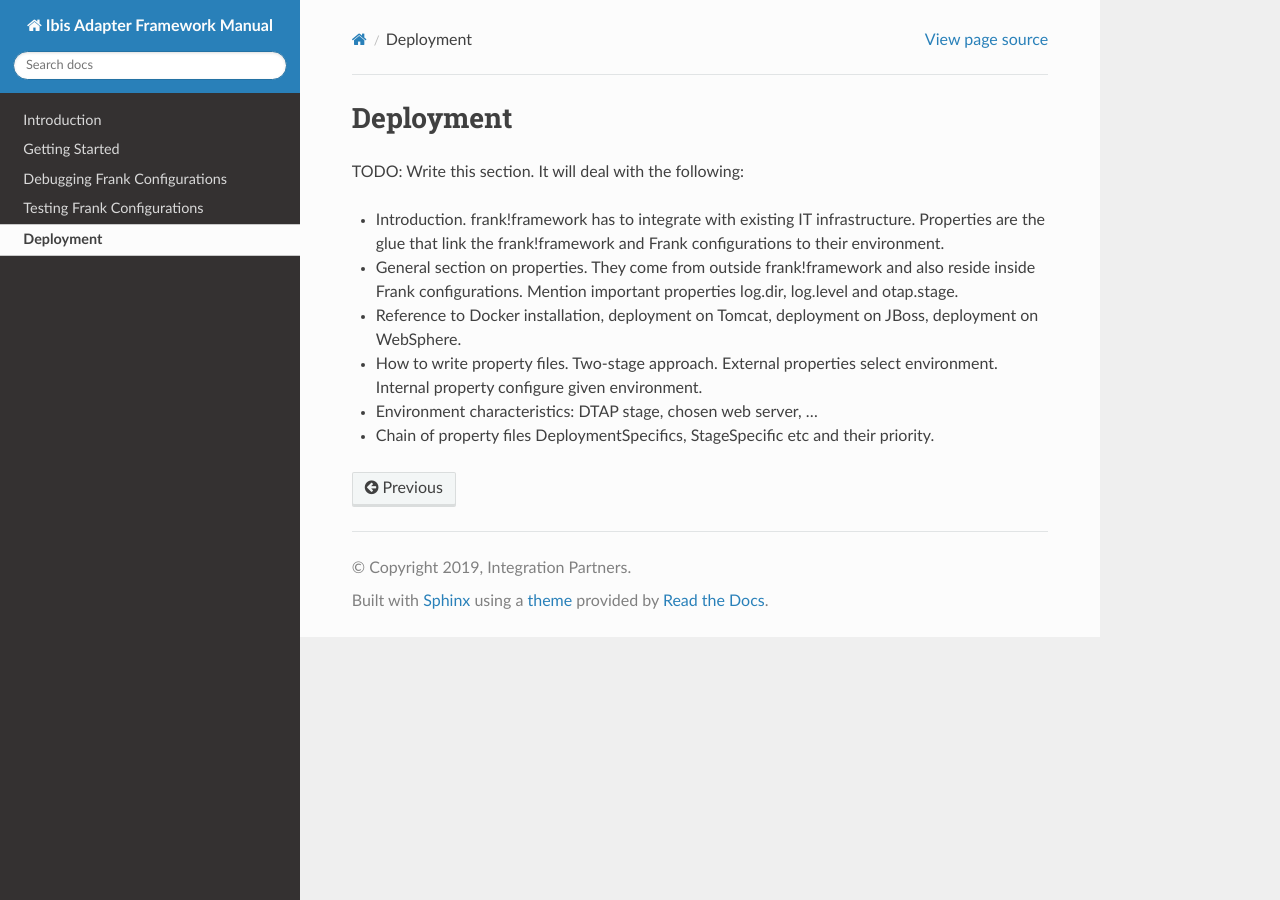
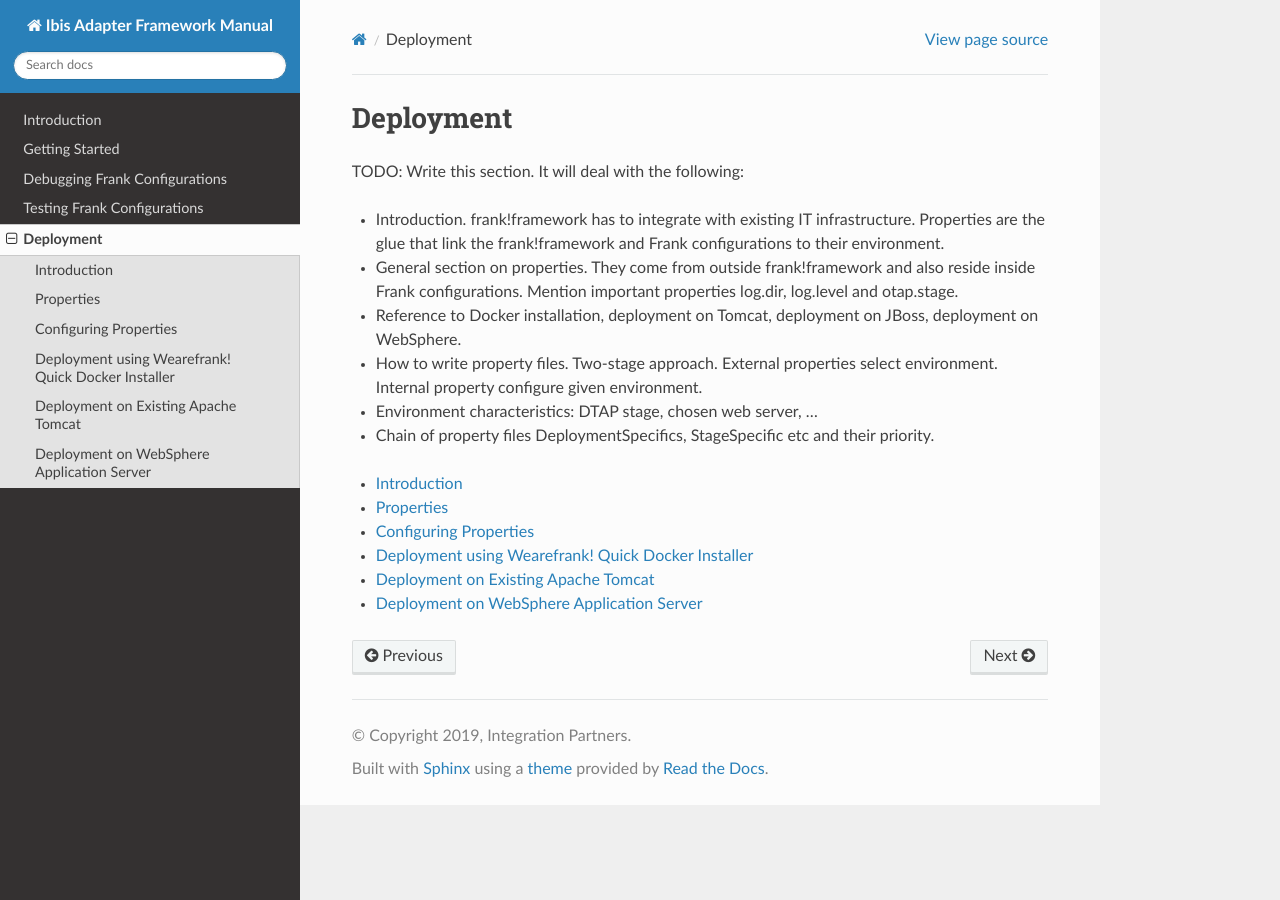
Before and after one commit to frankframework/frank-manual, a Sphinx documentation site: the page built from docs/source/deploying/deploying.rst, in a window 1280 px wide. Built offline with Sphinx 7.4.7 and the Read the Docs theme 2.0.0, drawn with Linux system fonts in a browser that asks for light colours.

Commit message:
Deployment, write introduction and subsections

```diff
--- /dev/null
+++ b/docs/source/deploying/configuringProperties.rst
@@ -0,0 +1,4 @@
+.. _deploymentConfiguringProperties:
+
+Configuring Properties
+======================
--- a/docs/source/deploying/deploying.rst
+++ b/docs/source/deploying/deploying.rst
@@ -9,3 +9,14 @@ TODO: Write this section. It will deal with the following:
 * How to write property files. Two-stage approach. External properties select environment. Internal property configure given environment.
 * Environment characteristics: DTAP stage, chosen web server, ...
 * Chain of property files DeploymentSpecifics, StageSpecific etc and their priority.
+
+.. toctree::
+   :maxdepth: 3
+
+   introduction
+   properties
+   configuringProperties
+   dockerDeployment
+   tomcatDeployment
+   jbossDeployment
+   websphereDeployment
--- /dev/null
+++ b/docs/source/deploying/dockerDeployment.rst
@@ -0,0 +1,4 @@
+.. _deploymentDockerDeployment:
+
+Deployment using Wearefrank! Quick Docker Installer
+===================================================
--- /dev/null
+++ b/docs/source/deploying/jbossDeployment.rst
@@ -0,0 +1,3 @@
+.. _deploymentJbossDeployment:
+
+Deployment on Jboss Application Server (WildFly)
--- /dev/null
+++ b/docs/source/deploying/properties.rst
@@ -0,0 +1,4 @@
+.. _deploymentProperties:
+
+Properties
+==========
--- /dev/null
+++ b/docs/source/deploying/tomcatDeployment.rst
@@ -0,0 +1,4 @@
+.. _deploymentTomcatDeployment:
+
+Deployment on Existing Apache Tomcat
+====================================
--- /dev/null
+++ b/docs/source/deploying/websphereDeployment.rst
@@ -0,0 +1,4 @@
+.. _deploymentWebsphereDeployment:
+
+Deployment on WebSphere Application Server
+==========================================
```
Also changed, not shown: docs/source/deploying/introduction.rst (added, +32 -0 lines).
